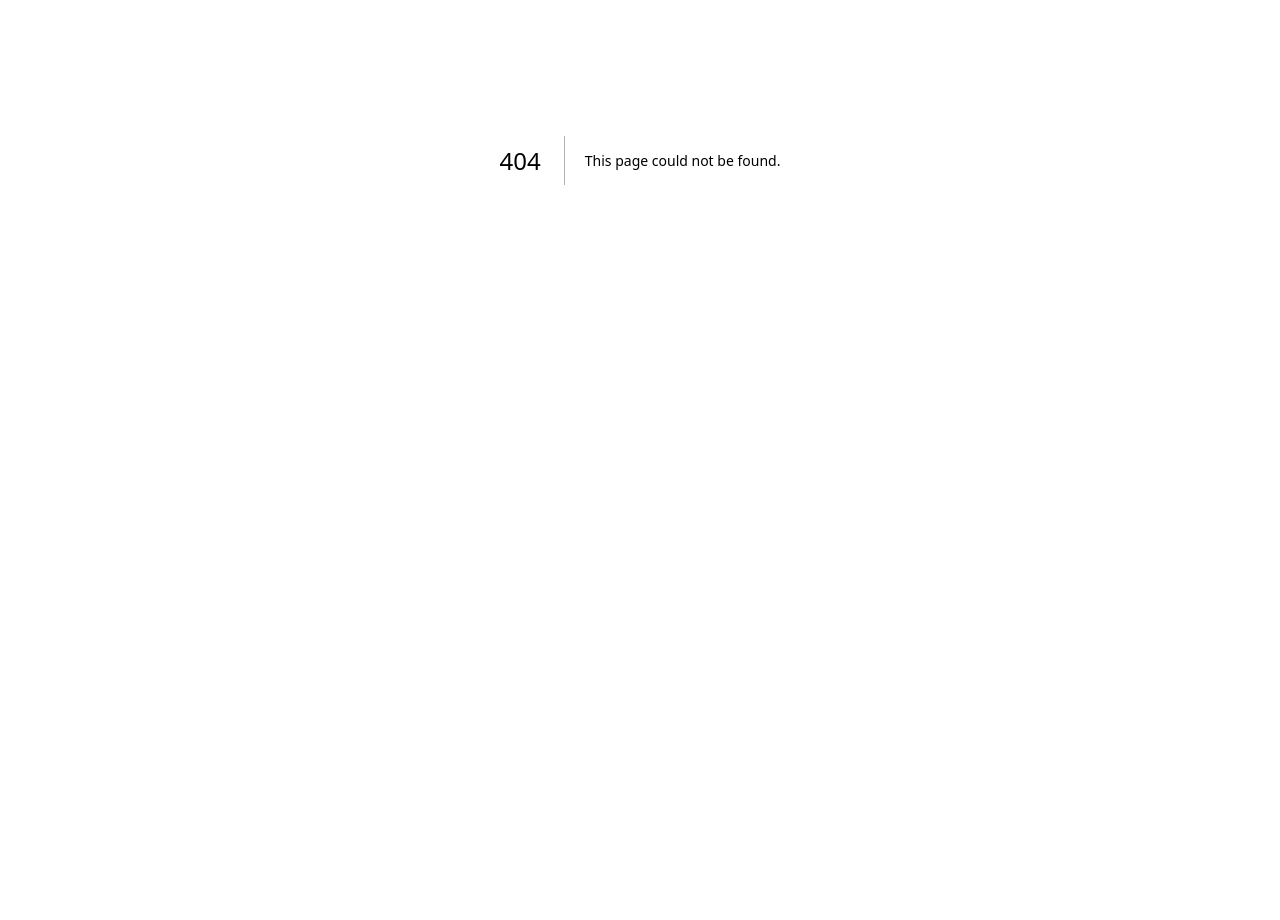
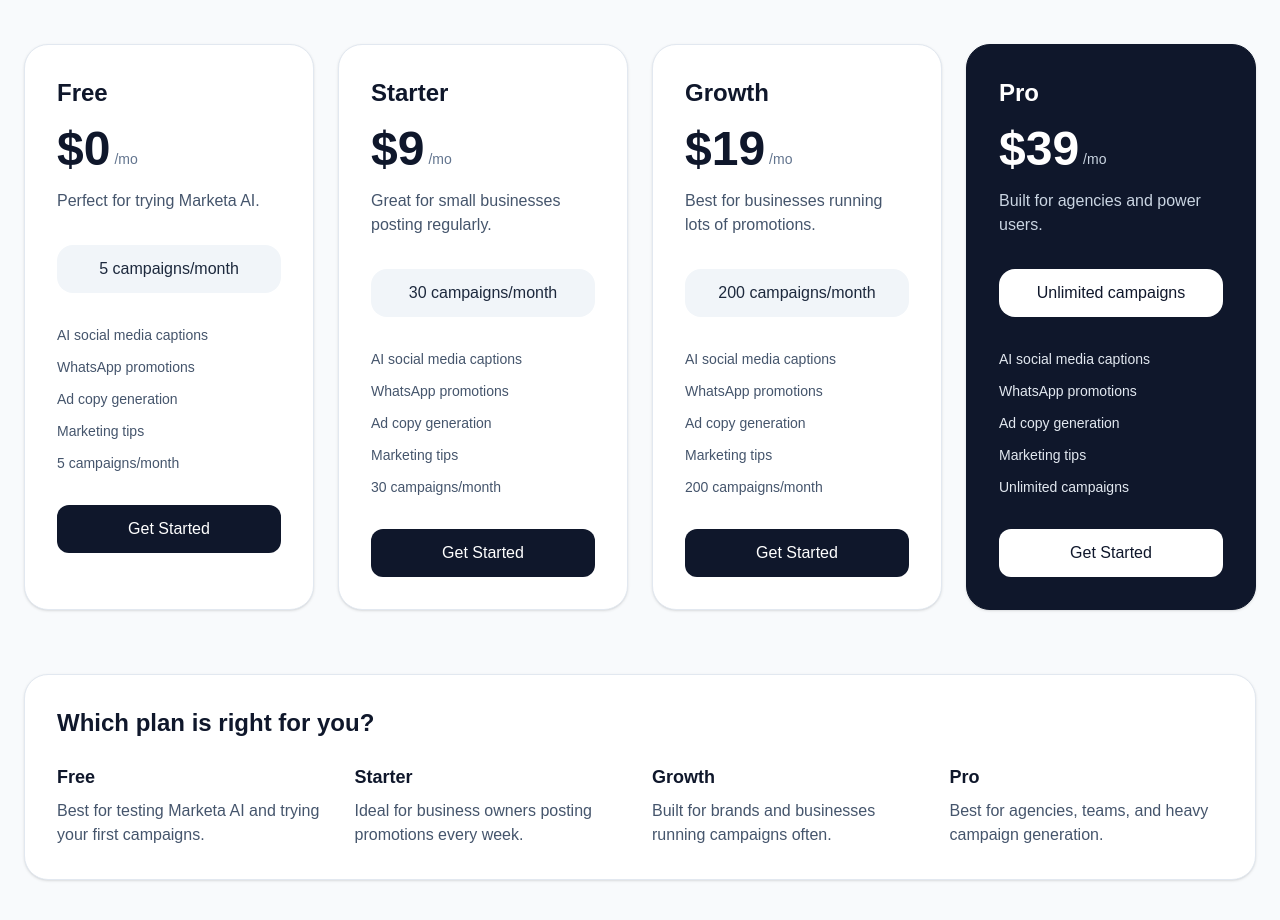
Before and after one commit to Kudakwashe24/marketa-ai, a Next.js app: page /pricing in a window 1280 px wide. Before the commit this address had no page. Shown: the part 240-1160 px from the top of the page. Before the commit the page ends 800 px from the top, so only its background shows below. Built offline with nearby package versions, Linux system fonts and the light colour scheme.

Commit message:
Add pricing page with pro plan

```diff
--- /dev/null
+++ b/app/pricing/page.tsx
@@ -0,0 +1,162 @@
+import Link from "next/link";
+
+const plans = [
+  {
+    name: "Free",
+    price: "$0",
+    period: "/mo",
+    campaigns: "5 campaigns/month",
+    description: "Perfect for trying Marketa AI.",
+    featured: false,
+  },
+  {
+    name: "Starter",
+    price: "$9",
+    period: "/mo",
+    campaigns: "30 campaigns/month",
+    description: "Great for small businesses posting regularly.",
+    featured: false,
+  },
+  {
+    name: "Growth",
+    price: "$19",
+    period: "/mo",
+    campaigns: "200 campaigns/month",
+    description: "Best for businesses running lots of promotions.",
+    featured: false,
+  },
+  {
+    name: "Pro",
+    price: "$39",
+    period: "/mo",
+    campaigns: "Unlimited campaigns",
+    description: "Built for agencies and power users.",
+    featured: true,
+  },
+];
+
+export default function PricingPage() {
+  return (
+    <main className="min-h-screen bg-slate-50 px-6 py-16">
+      <div className="mx-auto max-w-7xl">
+        <div className="text-center">
+          <p className="inline-block rounded-full bg-slate-200 px-3 py-1 text-sm font-medium text-slate-700">
+            Pricing
+          </p>
+
+          <h1 className="mt-4 text-4xl font-bold text-slate-900 md:text-5xl">
+            Simple pricing for growing businesses
+          </h1>
+
+          <p className="mx-auto mt-4 max-w-2xl text-lg text-slate-600">
+            Start free, generate campaigns faster, and upgrade when your
+            business needs more.
+          </p>
+        </div>
+
+        <div className="mt-14 grid gap-6 md:grid-cols-2 xl:grid-cols-4">
+          {plans.map((plan) => (
+            <div
+              key={plan.name}
+              className={`rounded-3xl border p-8 shadow-sm ${
+                plan.featured
+                  ? "border-slate-900 bg-slate-900 text-white"
+                  : "border-slate-200 bg-white text-slate-900"
+              }`}
+            >
+              <h2 className="text-2xl font-bold">{plan.name}</h2>
+
+              <div className="mt-4 flex items-end gap-1">
+                <span className="text-5xl font-bold">{plan.price}</span>
+                <span
+                  className={`pb-1 text-sm ${
+                    plan.featured ? "text-slate-300" : "text-slate-500"
+                  }`}
+                >
+                  {plan.period}
+                </span>
+              </div>
+
+              <p
+                className={`mt-4 ${
+                  plan.featured ? "text-slate-300" : "text-slate-600"
+                }`}
+              >
+                {plan.description}
+              </p>
+
+              <div
+                className={`mt-8 rounded-2xl px-4 py-3 text-center font-medium ${
+                  plan.featured
+                    ? "bg-white text-slate-900"
+                    : "bg-slate-100 text-slate-800"
+                }`}
+              >
+                {plan.campaigns}
+              </div>
+
+              <ul
+                className={`mt-8 space-y-3 text-sm ${
+                  plan.featured ? "text-slate-200" : "text-slate-600"
+                }`}
+              >
+                <li>AI social media captions</li>
+                <li>WhatsApp promotions</li>
+                <li>Ad copy generation</li>
+                <li>Marketing tips</li>
+                <li>{plan.campaigns}</li>
+              </ul>
+
+              <Link
+                href="/signup"
+                className={`mt-8 inline-block w-full rounded-xl px-6 py-3 text-center font-medium ${
+                  plan.featured
+                    ? "bg-white text-slate-900 hover:bg-slate-100"
+                    : "bg-slate-900 text-white hover:bg-slate-700"
+                }`}
+              >
+                Get Started
+              </Link>
+            </div>
+          ))}
+        </div>
+
+        <div className="mt-16 rounded-3xl border border-slate-200 bg-white p-8 shadow-sm">
+          <h2 className="text-2xl font-bold text-slate-900">
+            Which plan is right for you?
+          </h2>
+
+          <div className="mt-6 grid gap-6 md:grid-cols-2 xl:grid-cols-4">
+            <div>
+              <h3 className="text-lg font-semibold text-slate-900">Free</h3>
+              <p className="mt-2 text-slate-600">
+                Best for testing Marketa AI and trying your first campaigns.
+              </p>
+            </div>
+
+            <div>
+              <h3 className="text-lg font-semibold text-slate-900">Starter</h3>
+              <p className="mt-2 text-slate-600">
+                Ideal for business owners posting promotions every week.
+              </p>
+            </div>
+
+            <div>
+              <h3 className="text-lg font-semibold text-slate-900">Growth</h3>
+              <p className="mt-2 text-slate-600">
+                Built for brands and businesses running campaigns often.
+              </p>
+            </div>
+
+            <div>
+              <h3 className="text-lg font-semibold text-slate-900">Pro</h3>
+              <p className="mt-2 text-slate-600">
+                Best for agencies, teams, and heavy campaign generation.
+              </p>
+            </div>
+          </div>
+        </div>
+      </div>
+    </main>
+  );
+}
--- a/components/Navbar.tsx
+++ b/components/Navbar.tsx
@@ -8,16 +8,16 @@
           Marketa AI
         </Link>
 
-                <nav className="hidden gap-6 md:flex text-sm text-slate-600">
+        <nav className="hidden gap-6 text-sm text-slate-600 md:flex">
           <a href="#how-it-works" className="hover:text-slate-900">
             How it works
           </a>
           <a href="#who-its-for" className="hover:text-slate-900">
-                        Who it’s for
+            Who it&apos;s for
           </a>
-                    <a href="#pricing" className="hover:text-slate-900">
+          <Link href="/pricing" className="hover:text-slate-900">
             Pricing
-                    </a>
+          </Link>
         </nav>
 
         <div className="flex items-center gap-3">
```
Lines whose indentation alone changed are shown as unchanged.
